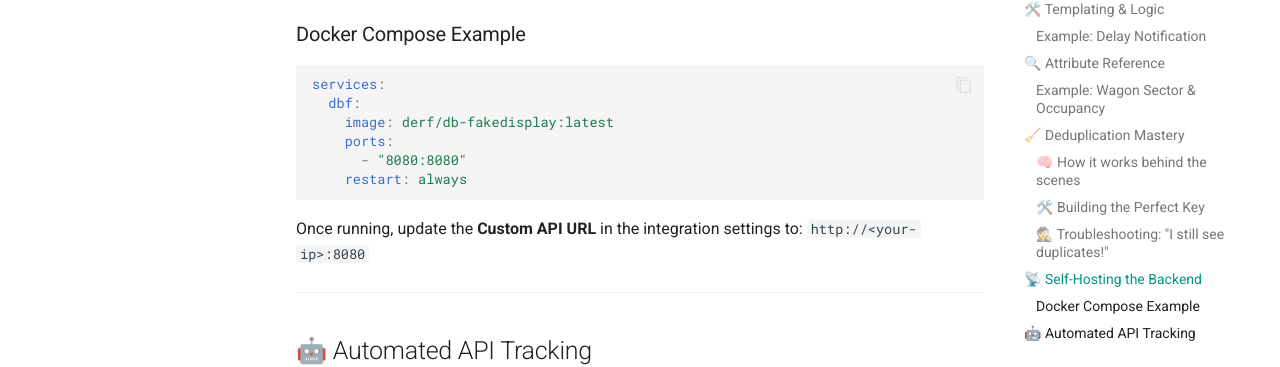
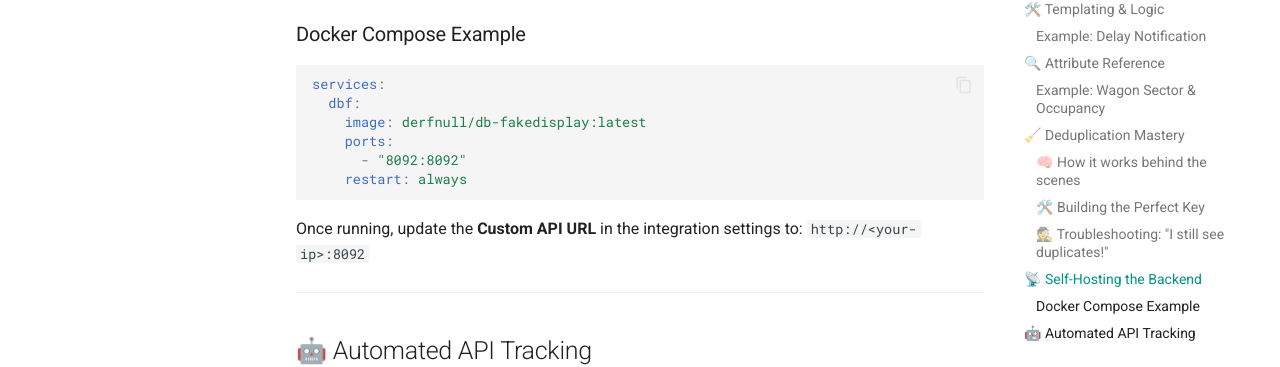
Before and after one commit to FaserF/ha-db_infoscreen, an MkDocs documentation site: the page built from docs/advanced.md, in a window 1280 px wide and 900 px high, scrolled down 4249 px. Shown: the part 147-514 px from the top of the window. Built offline with MkDocs 1.6.1 and Material for MkDocs 9.7.7, drawn with Linux system fonts in a browser that asks for light colours; comment, search, counter and statistics services are not loaded.

Commit message:
docs: fix Docker image name (derfnull/db-fakedisplay) (#217)
The db-fakedisplay image is published on Docker Hub as
derfnull/db-fakedisplay. derf/db-fakedisplay does not exist there, so the
documented docker run / compose commands fail with 'pull access denied'.

Also fix the compose example in docs/advanced.md to use port 8092, which
is the port exposed by the upstream Dockerfile.

Co-authored-by: oberator/ <git@oberrader.com>

````diff
--- a/docs/advanced.md
+++ b/docs/advanced.md
@@ -139,14 +139,14 @@ If you have a high number of sensors or want maximum privacy, you can host your
 ```yaml
 services:
   dbf:
-    image: derf/db-fakedisplay:latest
+    image: derfnull/db-fakedisplay:latest
     ports:
-      - "8080:8080"
+      - "8092:8092"
     restart: always
 ```
 
 Once running, update the **Custom API URL** in the integration settings to:
-`http://<your-ip>:8080`
+`http://<your-ip>:8092`
 
 ---
 
````
Also changed, not shown: README.md (+1 -1 lines), docs/self-hosting.md (+1 -1 lines).
